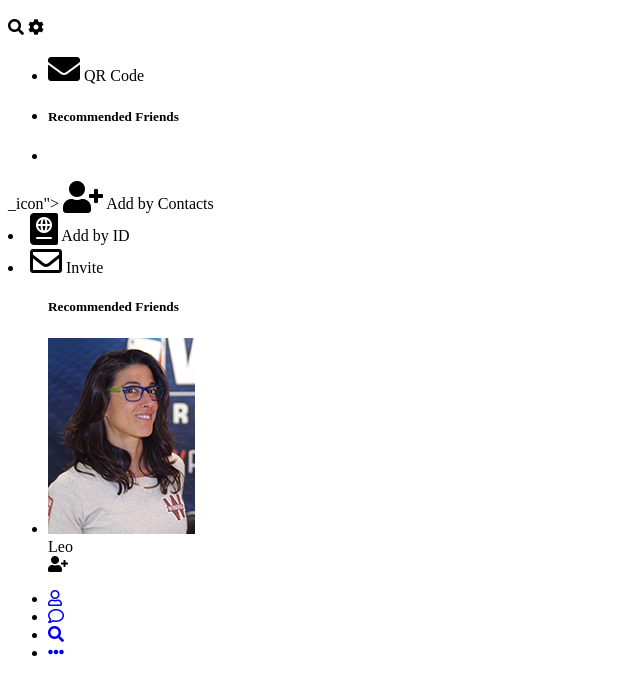
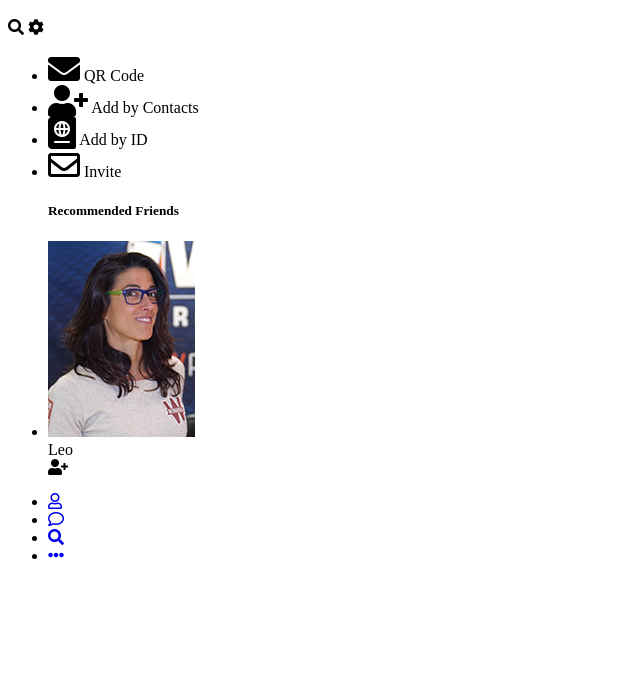
Before and after one commit to sena986/kakao-clone-v2, a plain HTML site: page find.html in a window 1280 px wide. Shown: the part 105-800 px from the top of the page, without its empty margins (0-640 px from the left). Drawn offline with Linux system fonts and the light colour scheme.

Commit message:
1.9 Chat Screen v2
find screen modify

```diff
--- /dev/null
+++ b/css/reset.css
@@ -0,0 +1,124 @@
+html,
+body,
+div,
+span,
+applet,
+object,
+iframe,
+h1,
+h2,
+h3,
+h4,
+h5,
+h6,
+p,
+blockquote,
+pre,
+a,
+abbr,
+acronym,
+address,
+big,
+cite,
+code,
+del,
+dfn,
+em,
+img,
+ins,
+kbd,
+q,
+s,
+samp,
+small,
+strike,
+strong,
+sub,
+sup,
+tt,
+var,
+b,
+u,
+i,
+center,
+dl,
+dt,
+dd,
+ol,
+ul,
+li,
+fieldset,
+form,
+label,
+legend,
+table,
+caption,
+tbody,
+tfoot,
+thead,
+tr,
+th,
+td,
+article,
+aside,
+canvas,
+details,
+embed,
+figure,
+figcaption,
+footer,
+header,
+hgroup,
+menu,
+nav,
+output,
+ruby,
+section,
+summary,
+time,
+mark,
+audio,
+video {
+  margin: 0;
+  padding: 0;
+  border: 0;
+  font-size: 100%;
+  font: inherit;
+  vertical-align: baseline;
+}
+/* HTML5 display-role reset for older browsers */
+article,
+aside,
+details,
+figcaption,
+figure,
+footer,
+header,
+hgroup,
+menu,
+nav,
+section {
+  display: block;
+}
+body {
+  line-height: 1;
+}
+ol,
+ul {
+  list-style: none;
+}
+blockquote,
+q {
+  quotes: none;
+}
+blockquote:before,
+blockquote:after,
+q:before,
+q:after {
+  content: "";
+  content: none;
+}
+table {
+  border-collapse: collapse;
+  border-spacing: 0;
+}
--- /dev/null
+++ b/css/styles.css
@@ -0,0 +1 @@
+@import "reser.css";
--- a/find.html
+++ b/find.html
@@ -49,15 +49,7 @@
             </span>
           </li>
           <li class="find__header-btn header-btn">
-            <span class="header-btn_
-            <ul class="find_recommended">
-                <h5 class="find__title">
-                    Recommended Friends
-                </h5>
-                <li class="find__friend">
-
-                </li>
-            </ul>_icon">
+            <span class="header-btn__icon">
               <i class="fas fa-user-plus fa-2x"></i>
             </span>
             <span class="header-btn__title">
```
Lines whose indentation alone changed are shown as unchanged.
